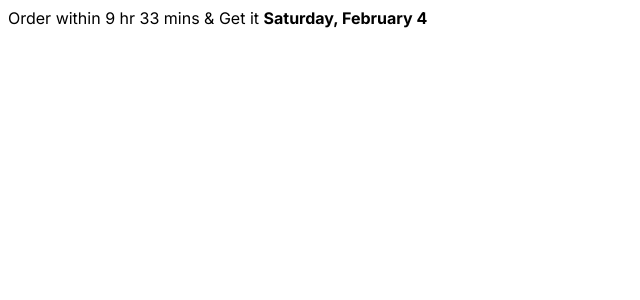
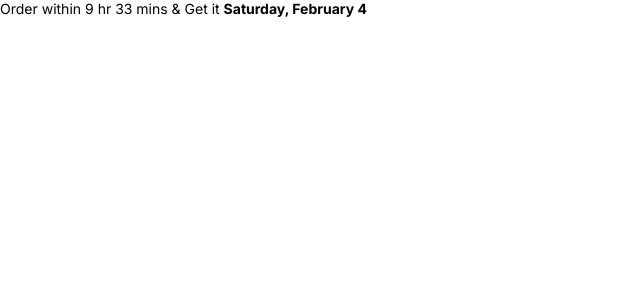
Before and after one commit to Eduardmeaoff/voucher-time-remaining-app, a Next.js app: page / in a window 1280 px wide. Shown: the top 300 px of the page, without its empty margins (0-640 px from the left). Built offline with nearby package versions, Linux system fonts and the light colour scheme.

Commit message:
bottom space issue

```diff
--- a/src/pages/index.tsx
+++ b/src/pages/index.tsx
@@ -24,12 +24,11 @@ export default function Home() {
         <link rel="icon" href="/favicon.ico" />
       </Head>
       <main >
-        <div style={{ display: 'flex', columnGap: '6px' }} className={inter.className}>
+        <div style={{ display: 'flex', columnGap: '6px',fontSize:'14px' }} className={inter.className}>
           <span>
 
             Order within {diffHrs} hr {diffMins} mins & Get it <strong> {new Date(today).toLocaleString("en-US", options)}</strong>
           </span>
-          {/*   */}
         </div>
       </main>
     </>
--- a/src/styles/globals.css
+++ b/src/styles/globals.css
@@ -105,3 +105,8 @@ a {
     color-scheme: dark;
   }
 } */
+* {
+  box-sizing: border-box;
+  padding: 0;
+  margin: 0;
+}
```
